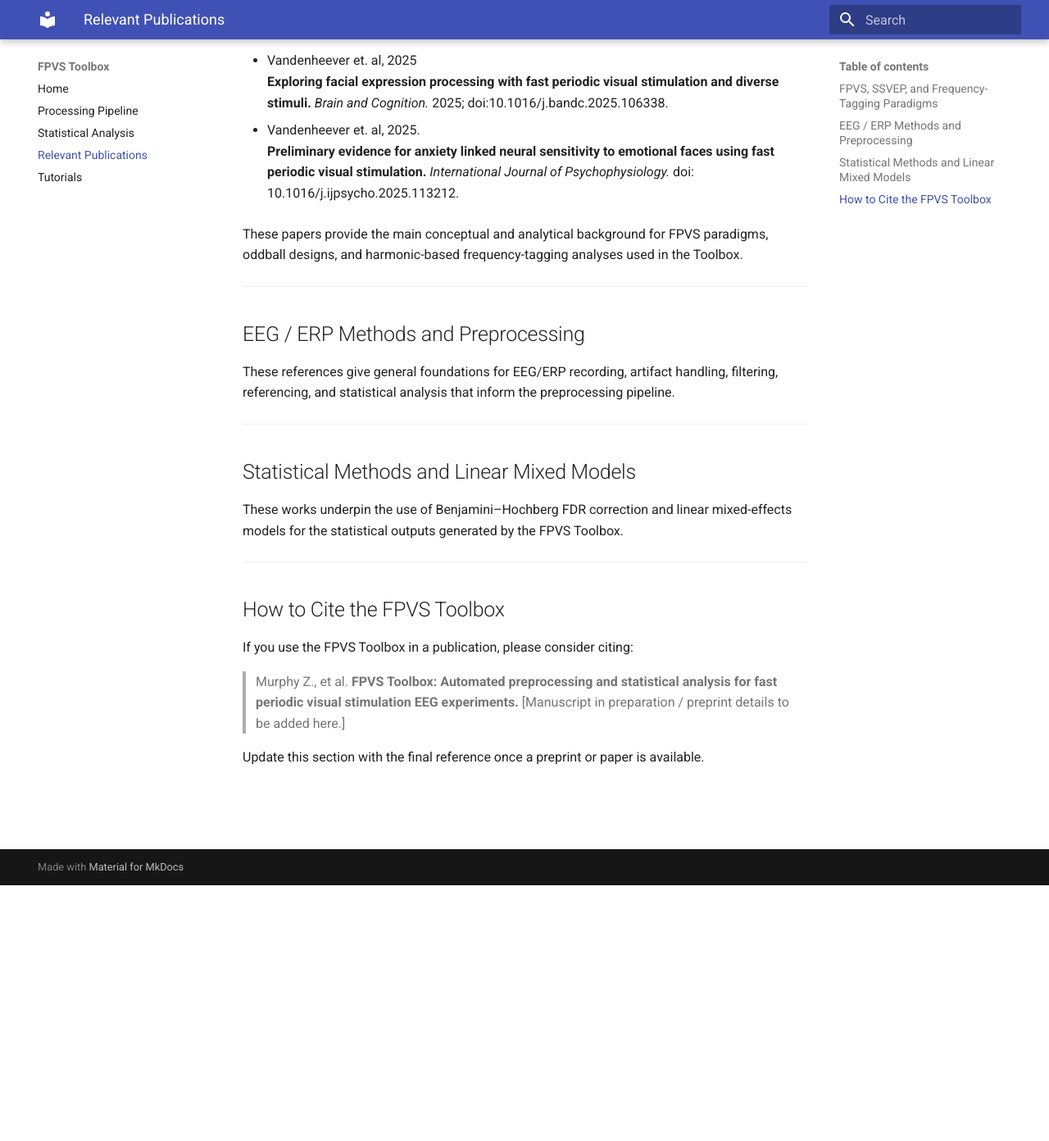
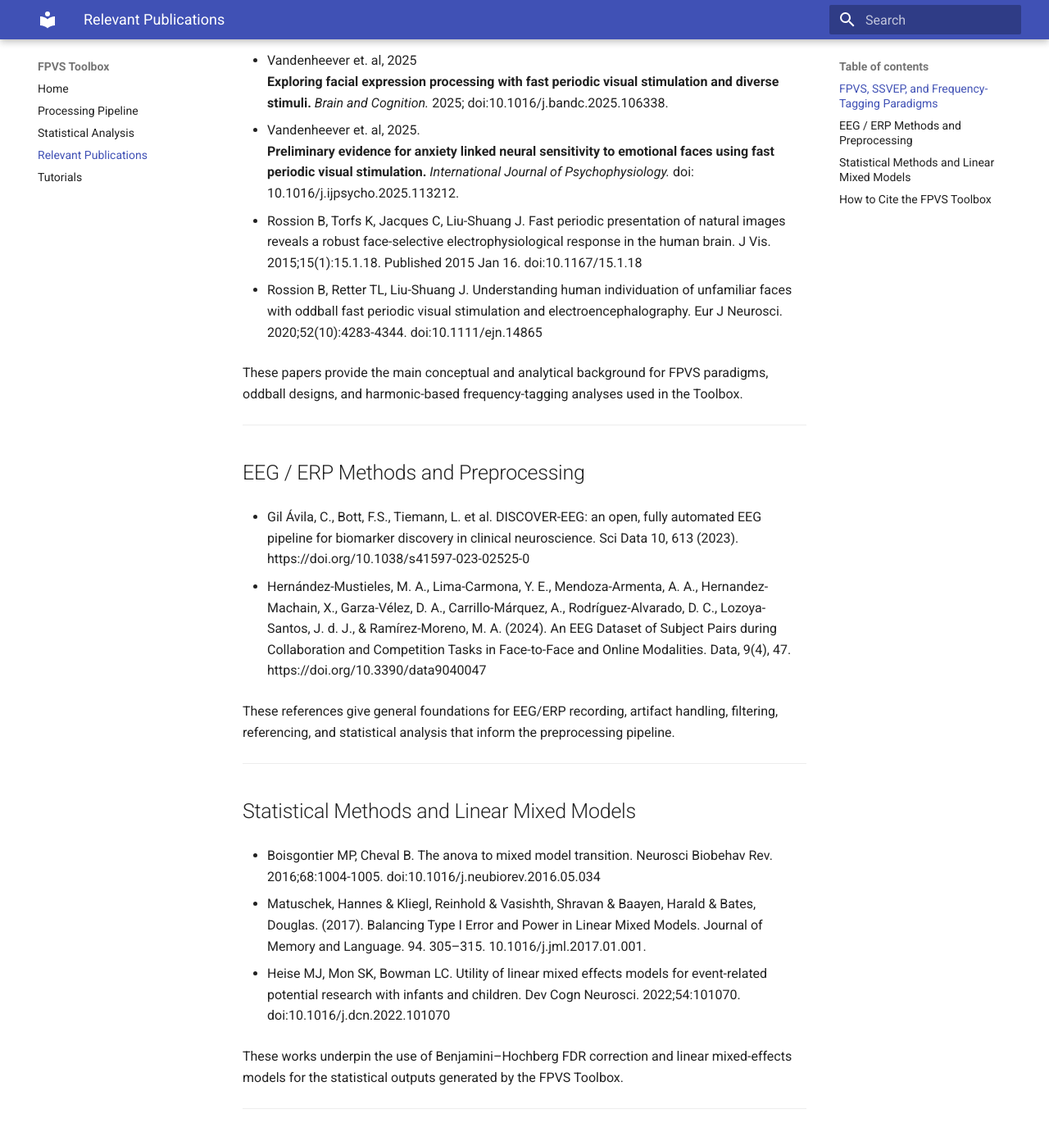
Before and after one commit to zcm58/FPVS-Toolbox-Repo, an MkDocs documentation site: the page built from docs/relevant-publications.md, in a window 1280 px wide and 1400 px high, scrolled down 320 px. Shown: the top 1392 px of the window at 82% size. Built offline with MkDocs 1.6.1 and Material for MkDocs 9.7.7, drawn with Linux system fonts in a browser that asks for light colours.

Commit message:
Added more relevant publications.

```diff
--- a/docs/relevant-publications.md
+++ b/docs/relevant-publications.md
@@ -9,9 +9,15 @@ This page lists key articles and books that informed the design of the FPVS Tool
 - Vandenheever et. al, 2025
   **Exploring facial expression processing with fast periodic visual stimulation and diverse stimuli.** *Brain and Cognition.* 2025; doi:10.1016/j.bandc.2025.106338.
 
+
 - Vandenheever et. al, 2025.
   **Preliminary evidence for anxiety linked neural sensitivity to emotional faces using fast periodic visual stimulation.** *International Journal of Psychophysiology.* doi: 10.1016/j.ijpsycho.2025.113212.
 
+
+- Rossion B, Torfs K, Jacques C, Liu-Shuang J. Fast periodic presentation of natural images reveals a robust face-selective electrophysiological response in the human brain. J Vis. 2015;15(1):15.1.18. Published 2015 Jan 16. doi:10.1167/15.1.18
+
+
+- Rossion B, Retter TL, Liu-Shuang J. Understanding human individuation of unfamiliar faces with oddball fast periodic visual stimulation and electroencephalography. Eur J Neurosci. 2020;52(10):4283-4344. doi:10.1111/ejn.14865
 
 These papers provide the main conceptual and analytical background for FPVS paradigms, oddball designs, and harmonic-based frequency-tagging analyses used in the Toolbox.
 
@@ -19,7 +25,10 @@ These papers provide the main conceptual and analytical background for FPVS para
 
 ## EEG / ERP Methods and Preprocessing
 
+- Gil Ávila, C., Bott, F.S., Tiemann, L. et al. DISCOVER-EEG: an open, fully automated EEG pipeline for biomarker discovery in clinical neuroscience. Sci Data 10, 613 (2023). https://doi.org/10.1038/s41597-023-02525-0
 
+
+- Hernández-Mustieles, M. A., Lima-Carmona, Y. E., Mendoza-Armenta, A. A., Hernandez-Machain, X., Garza-Vélez, D. A., Carrillo-Márquez, A., Rodríguez-Alvarado, D. C., Lozoya-Santos, J. d. J., & Ramírez-Moreno, M. A. (2024). An EEG Dataset of Subject Pairs during Collaboration and Competition Tasks in Face-to-Face and Online Modalities. Data, 9(4), 47. https://doi.org/10.3390/data9040047
 
 These references give general foundations for EEG/ERP recording, artifact handling, filtering, referencing, and statistical analysis that inform the preprocessing pipeline.
 
@@ -27,7 +36,13 @@ These references give general foundations for EEG/ERP recording, artifact handli
 
 ## Statistical Methods and Linear Mixed Models
 
+- Boisgontier MP, Cheval B. The anova to mixed model transition. Neurosci Biobehav Rev. 2016;68:1004-1005. doi:10.1016/j.neubiorev.2016.05.034
 
+
+- Matuschek, Hannes & Kliegl, Reinhold & Vasishth, Shravan & Baayen, Harald & Bates, Douglas. (2017). Balancing Type I Error and Power in Linear Mixed Models. Journal of Memory and Language. 94. 305–315. 10.1016/j.jml.2017.01.001.
+
+
+- Heise MJ, Mon SK, Bowman LC. Utility of linear mixed effects models for event-related potential research with infants and children. Dev Cogn Neurosci. 2022;54:101070. doi:10.1016/j.dcn.2022.101070
 
 These works underpin the use of Benjamini–Hochberg FDR correction and linear mixed-effects models for the statistical outputs generated by the FPVS Toolbox.
 
```
